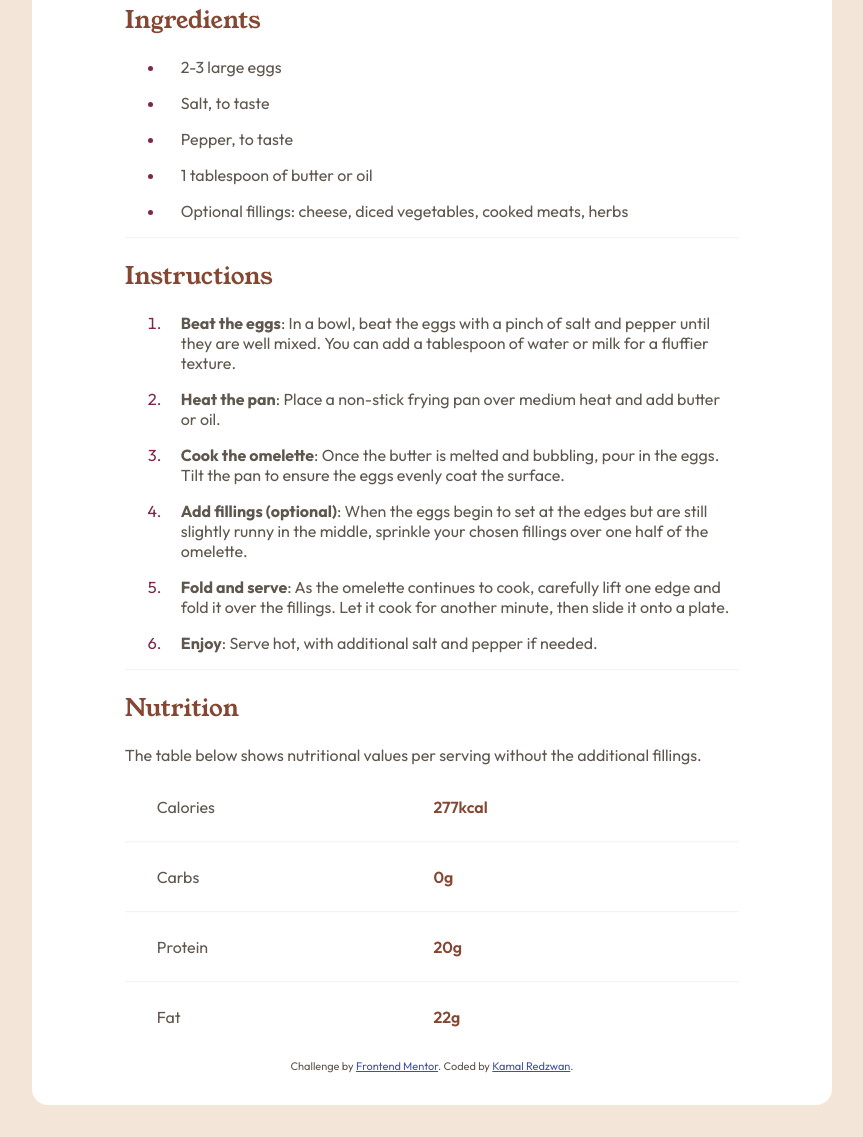
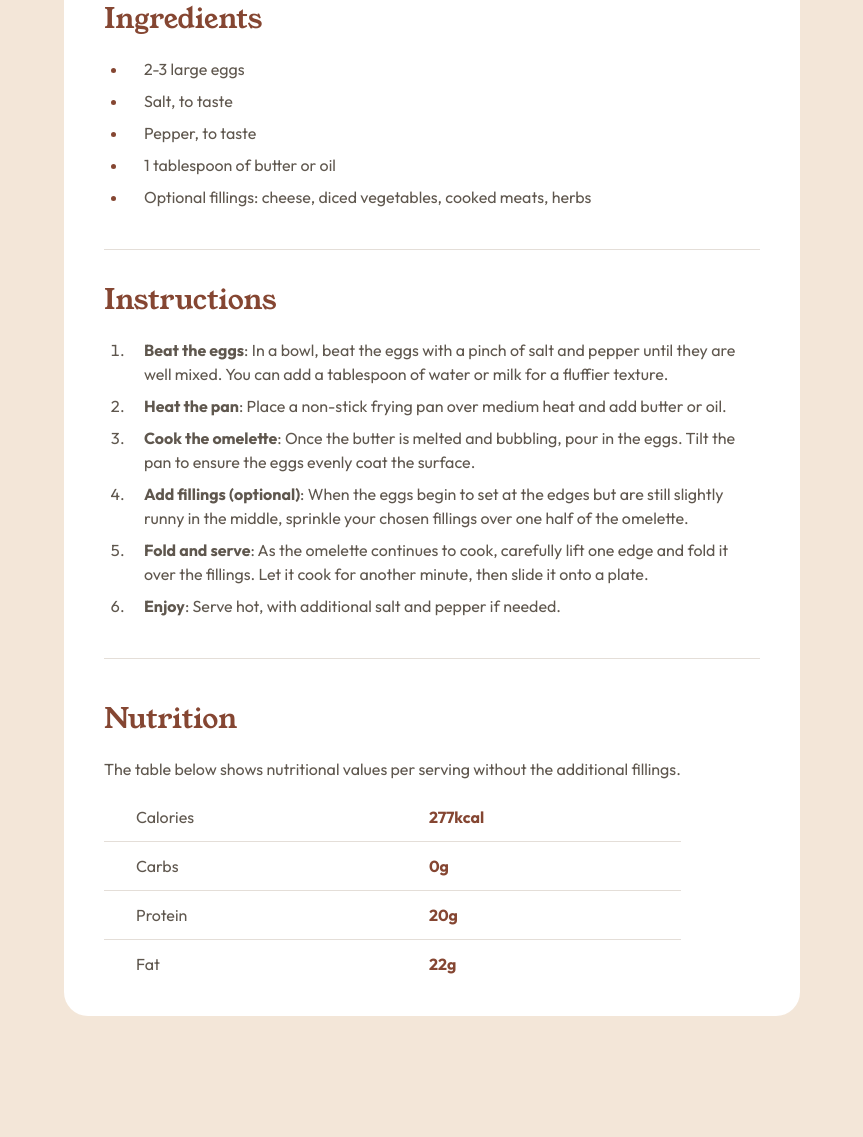
Before and after one commit to kamal-redzwan/01-frontendmentor-recipe-page, a plain HTML site: page index.html in a window 1280 px wide. Shown: the part 759-1896 px from the top of the page, without its empty margins (208-1071 px from the left). After the commit the page ends 1807 px from the top, so only its background shows below. Drawn offline with Linux system fonts and the light colour scheme.

Commit message:
add css-reset + adjust spacing + change nutrition content to table

```diff
--- /dev/null
+++ b/css-reset.css
@@ -0,0 +1,108 @@
+/* Box sizing rules */
+*,
+*::before,
+*::after {
+  box-sizing: border-box;
+}
+
+/* Prevent font size inflation */
+html {
+  -moz-text-size-adjust: none;
+  -webkit-text-size-adjust: none;
+  text-size-adjust: none;
+  box-sizing: border-box;
+}
+
+/* Smooth scroll */
+@media (prefers-reduced-motion: no-preference) {
+  html {
+    scroll-behavior: smooth;
+  }
+}
+
+/* Remove default margin in favour of better control in authored CSS */
+body,
+h1,
+h2,
+h3,
+h4,
+p,
+figure,
+blockquote,
+dl,
+dd {
+  margin-block-end: 0;
+}
+
+/* Remove list styles on ul, ol elements with a list role, which suggests default styling will be removed */
+ul[role='list'],
+ol[role='list'] {
+  list-style: none;
+}
+
+/* Set core body defaults */
+body {
+  min-height: 100vh;
+  line-height: 1.5;
+}
+
+html,
+body {
+  margin: 0;
+  padding: 0;
+  border: 0;
+}
+
+* {
+  margin: 0;
+}
+
+/* Set shorter line heights on headings and interactive elements */
+h1,
+h2,
+h3,
+h4,
+button,
+input,
+label {
+  line-height: 1.1;
+}
+
+/* Balance text wrapping on headings */
+h1,
+h2,
+h3,
+h4 {
+  text-wrap: balance;
+}
+
+/* A elements that don't have a class get default styles */
+a:not([class]) {
+  text-decoration-skip-ink: auto;
+  color: currentColor;
+}
+
+/* Make images easier to work with */
+img,
+picture {
+  max-width: 100%;
+  display: block;
+}
+
+/* Inherit fonts for inputs and buttons */
+input,
+button,
+textarea,
+select {
+  font: inherit;
+}
+
+/* Make sure textareas without a rows attribute are not tiny */
+textarea:not([rows]) {
+  min-height: 10em;
+}
+
+/* Anything that has been anchored to should have extra scroll margin */
+:target {
+  scroll-margin-block: 5ex;
+}
--- a/index.html
+++ b/index.html
@@ -12,17 +12,6 @@
     />
 
     <title>Frontend Mentor | Recipe page</title>
-
-    <style>
-      .attribution {
-        font-size: 11px;
-        text-align: center;
-        margin-bottom: 1rem;
-      }
-      .attribution a {
-        color: hsl(228, 45%, 44%);
-      }
-    </style>
     <!-- Fonts -->
     <link rel="preconnect" href="https://fonts.googleapis.com" />
     <link rel="preconnect" href="https://fonts.gstatic.com" crossorigin />
@@ -30,95 +19,93 @@
       href="https://fonts.googleapis.com/css2?family=Outfit:wght@100..900&family=Young+Serif&display=swap"
       rel="stylesheet"
     />
-
+    <link rel="stylesheet" href="css-reset.css">
     <link rel="stylesheet" href="style.css" />
   </head>
   <body>
     <div class="recipe-page">
-      <div class="container">
       <img
         src="./assets/images/image-omelette.jpeg"
         alt="Omelette on a plate"
       />
-        <div class="recipe">
+      <div class="recipe-content">
+        <section class="title">
           <h1>Simple Omelette Recipe</h1>
           <p>
             An easy and quick dish, perfect for any meal. This classic omelette
             combines beaten eggs cooked to perfection, optionally filled with
             your choice of cheese, vegetables, or meats.
           </p>
+        </section>
+
         <section class="preparation">
           <p class="preparation_title">Preparation time</p>
-            <ul>
-              <li>
+          <ul class="list">
+            <li class="list-item">
               <p><strong>Total</strong>: Approximately 10 minutes</p>
             </li>
-              <li>
+            <li class="list-item">
               <p><strong>Preparation</strong>: 5 minutes</p>
             </li>
-              <li>
+            <li class="list-item">
               <p><strong>Cooking</strong>: 5 minutes</p>
             </li>
           </ul>
         </section>
 
         <section class="ingredients">
-            <h2>Ingredients</h2>
-            <ul>
-              <li><p>2-3 large eggs</p></li>
-              <li><p>Salt, to taste</p></li>
-              <li><p>Pepper, to taste</p></li>
-              <li><p>1 tablespoon of butter or oil</p></li>
-              <li>
+          <h2 class="heading-brown">Ingredients</h2>
+          <ul class="list">
+            <li class="list-item"><p>2-3 large eggs</p></li>
+            <li class="list-item"><p>Salt, to taste</p></li>
+            <li class="list-item"><p>Pepper, to taste</p></li>
+            <li class="list-item"><p>1 tablespoon of butter or oil</p></li>
+            <li class="list-item">
               <p>
-                  Optional fillings: cheese, diced vegetables, cooked meats,
-                  herbs
+                Optional fillings: cheese, diced vegetables, cooked meats, herbs
               </p>
             </li>
           </ul>
         </section>
 
-          <hr />
-
         <section class="instruction">
-            <h2>Instructions</h2>
-            <ol>
-              <li>
+          <h2 class="heading-brown">Instructions</h2>
+          <ol class="list">
+            <li class="list-item">
               <p>
-                  <strong>Beat the eggs</strong>: In a bowl, beat the eggs with
-                  a pinch of salt and pepper until they are well mixed. You can
-                  add a tablespoon of water or milk for a fluffier texture.
+                <strong>Beat the eggs</strong>: In a bowl, beat the eggs with a
+                pinch of salt and pepper until they are well mixed. You can add
+                a tablespoon of water or milk for a fluffier texture.
               </p>
             </li>
-              <li>
+            <li class="list-item">
               <p>
-                  <strong>Heat the pan</strong>: Place a non-stick frying pan
-                  over medium heat and add butter or oil.
+                <strong>Heat the pan</strong>: Place a non-stick frying pan over
+                medium heat and add butter or oil.
               </p>
             </li>
-              <li>
+            <li class="list-item">
               <p>
                 <strong>Cook the omelette</strong>: Once the butter is melted
-                  and bubbling, pour in the eggs. Tilt the pan to ensure the
-                  eggs evenly coat the surface.
+                and bubbling, pour in the eggs. Tilt the pan to ensure the eggs
+                evenly coat the surface.
               </p>
             </li>
-              <li>
+            <li class="list-item">
               <p>
-                  <strong>Add fillings (optional)</strong>: When the eggs begin
-                  to set at the edges but are still slightly runny in the
-                  middle, sprinkle your chosen fillings over one half of the
-                  omelette.
+                <strong>Add fillings (optional)</strong>: When the eggs begin to
+                set at the edges but are still slightly runny in the middle,
+                sprinkle your chosen fillings over one half of the omelette.
               </p>
             </li>
-              <li>
+            <li class="list-item">
               <p>
                 <strong>Fold and serve</strong>: As the omelette continues to
-                  cook, carefully lift one edge and fold it over the fillings.
-                  Let it cook for another minute, then slide it onto a plate.
+                cook, carefully lift one edge and fold it over the fillings. Let
+                it cook for another minute, then slide it onto a plate.
               </p>
             </li>
-              <li>
+            <li class="list-item">
               <p>
                 <strong>Enjoy</strong>: Serve hot, with additional salt and
                 pepper if needed.
@@ -127,42 +114,32 @@
           </ol>
         </section>
 
-          <hr />
-
         <section class="nutrition">
-            <h2>Nutrition</h2>
+          <h2 class="heading-brown">Nutrition</h2>
           <p>
             The table below shows nutritional values per serving without the
             additional fillings.
           </p>
-            <div class="flex">
-              <p class="nutritional">Calories</p>
-              <p class="value">277kcal</p>
-            </div>
-            <hr />
-            <div class="flex">
-              <p class="nutritional">Carbs</p>
-              <p class="value">0g</p>
-            </div>
-            <hr />
-            <div class="flex">
-              <p class="nutritional">Protein</p>
-              <p class="value">20g</p>
-            </div>
-            <hr />
-            <div class="flex">
-              <p class="nutritional">Fat</p>
-              <p class="value">22g</p>
-            </div>
+
+          <table>
+            <tr>
+              <td>Calories</td>
+              <td class="qty">277kcal</td>
+            </tr>
+            <tr>
+              <td>Carbs</td>
+              <td class="qty">0g</td>
+            </tr>
+            <tr>
+              <td>Protein</td>
+              <td class="qty">20g</td>
+            </tr>
+            <tr>
+              <td>Fat</td>
+              <td class="qty">22g</td>
+            </tr>
+          </table>
         </section>
-        </div>
-
-        <div class="attribution">
-          Challenge by
-          <a href="https://www.frontendmentor.io?ref=challenge" target="_blank"
-            >Frontend Mentor</a
-          >. Coded by <a href="#">Kamal Redzwan</a>.
-        </div>
       </div>
     </div>
   </body>
--- a/style.css
+++ b/style.css
@@ -1,9 +1,3 @@
-*,
-*::before,
-*::after {
-  box-sizing: border-box;
-}
-
 :root {
   --clr-stone-100: hsl(30, 54%, 90%);
   --clr-stone-150: hsl(30, 18%, 87%);
@@ -17,95 +11,165 @@
 }
 
 body {
-  margin: 0 auto;
-  font-size: 16px;
+  display: grid;
+  place-content: center;
+
+  /* font-size: 16px; */
   font-family: 'Outfit', serif;
   color: var(--clr-stone-600);
+
+  background: var(--clr-stone-100);
+
+}
+
+.recipe-page {
+  max-width: 46rem;
+  padding-inline: 0;
+  padding-block: 0 1.75rem;
+
+  background: white;
+
+  border-radius: 1.5rem;
 }
 
 img {
   max-width: 100%;
 }
 
-h1,
-h2 {
+.recipe-content {
+  display: flex;
+  flex-direction: column;
+  align-items: flex-start;
+
+  gap: 2.5rem;
+
+  /* padding-inline: 2.5rem; */
+
+  margin-top: 2.5rem;
+}
+
+.title h1 {
+  margin-bottom: 1.5rem;
+
   font-family: 'Young Serif', serif;
   font-weight: 400;
+  font-size: 2.5rem;
+  line-height: 100%;
+  color: var(--clr-stone-900);
 }
 
-hr {
-  opacity: 10%;
+.title p {
+  line-height: 150%;
+  color: var(--clr-stone-600);
 }
 
-li::marker {
+.preparation {
+  display: flex;
+  flex-direction: column;
+  /* align-items: flex-start; */
+
+  gap: 1rem;
+  padding: 1.5rem;
+
+  width: 100%;
+
+  background-color: var(--clr-rose-50);
+
+  border-radius: 0.75rem;
+}
+
+.preparation_title {
+  font-weight: 600;
+  font-size: 1.25rem;
+  line-height: 100%;
   color: var(--clr-rose-800);
 }
 
-ol {
-  font-family: 'Outfit', serif;
+
+
+.list {
+  padding-left: 1.5rem;
+  display: flex;
+  flex-direction: column;
+  gap: 0.5rem;
 }
 
-li p {
-  margin-left: 1rem;
+.list-item {
+  padding-left: 1rem;
 }
 
-h2 {
+.preparation ul li::marker {
+  font-weight: 700;
+  color: var(--clr-rose-800);
+}
+
+.ingredients ul li::marker {
+  font-weight: 700;
   color: var(--clr-brown-800);
 }
 
-.recipe {
-  max-width: 80%;
-  margin: 0 auto;
+.instruction::before {
+  content: "";
+  width: 100%;
+  height: 1px;
+  background-color: var(--clr-stone-150);
+  display: inline-block;
+  margin-bottom: 1.875rem;
+}
+.instruction::after {
+  content: "";
+  width: 100%;
+  height: 1px;
+  background-color: var(--clr-stone-150);
+  display: inline-block;
+  margin-top: 2.5rem;
 }
 
-.flex {
-  display: flex;
+.heading-brown {
+  font-family: "Young Serif";
+  font-style: normal;
+  font-weight: 400;
+  font-size: 1.75rem;
+  line-height: 100%;
+  color: var(--clr-brown-800);
+  margin-bottom: 1.5rem;
 }
 
-.preparation {
-  background-color: var(--clr-rose-50);
-  padding: 0.25rem;
-  border-radius: 1rem;
+table {
+  width: 100%;
+  margin-top: 0.75rem;
+
+  border-collapse: collapse;
 }
 
-.preparation_title {
-  color: var(--clr-rose-800);
-  font-weight: 600;
-  font-size: 18px;
-  margin-left: 1.5rem;
+td {
+  padding-left: 2rem;
 }
 
-.nutritional {
-  margin-left: 2rem;
-  width: 40%;
+tr:not(:last-child) {
+  border-bottom: 1px solid var(--clr-stone-150);
 }
 
-.value {
-  width: 50%;
-  margin-left: 2rem;
-  color: var(--clr-brown-800);
-  font-weight: 600;
+td {
+  padding-block: 0.75rem;
 }
 
-.nutrition {
-  margin-bottom: 1rem;
+.qty {
+  font-weight: 700;
+  color: var(--clr-brown-800);
 }
 
-@media (min-width: 600px) {
+@media screen and (min-width: 37.5rem) {
+  body {
+    padding: 2rem 1rem;
+  }
+
   img {
-    border-radius: 1rem;
+    border-radius: 1.5rem;
   }
 
   .recipe-page {
-    background-color: var(--clr-stone-100);
-    padding: 2rem;
-  }
-
-  .container {
-    margin: 0 auto;
-    background-color: white;
-    border-radius: 1rem;
-    max-width: 800px;
-    padding: 1rem;
+    padding-inline: 2.5rem;
+    padding-block: 1.75rem;
   }
 }
```
Lines whose indentation alone changed are shown as unchanged.
